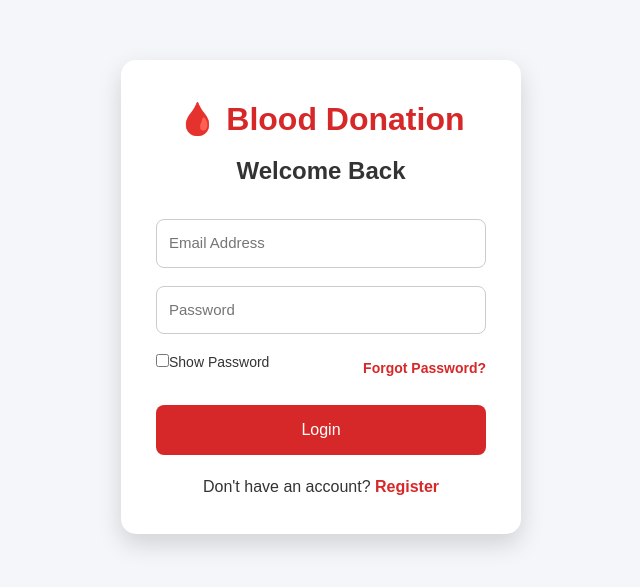
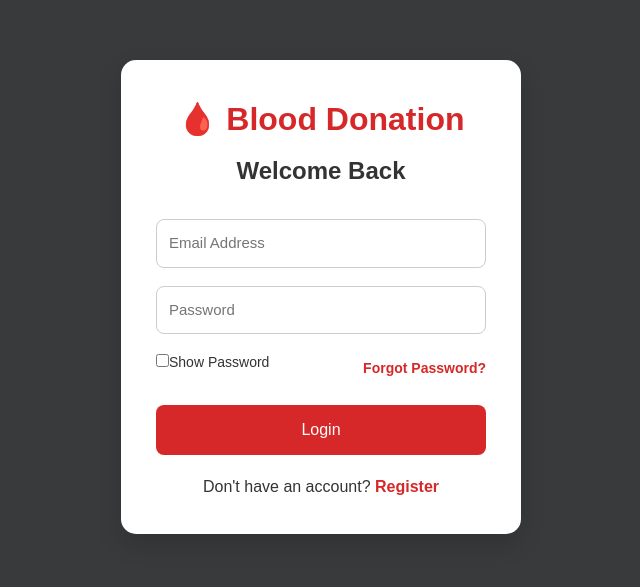
Before and after one commit to ke961/Blood-Donation-Management-System-Web, a React app in the folder frontend/: page /login in a window 1280 px wide. Shown: the part 103-690 px from the top of the page, without its empty margins (319-959 px from the left). Built offline with nearby package versions, Linux system fonts and the light colour scheme; no server answers; the HTML template or start-up script is replaced by a standard one.

Commit message:
Update Login.css
updated

```diff
--- a/frontend/src/Pages/Login.css
+++ b/frontend/src/Pages/Login.css
@@ -15,7 +15,7 @@ body{
     display:flex;
     justify-content:center;
     align-items:center;
-    background:#f4f6f9;
+    background:#383a3c;
 }
 
 .login-card{
```
